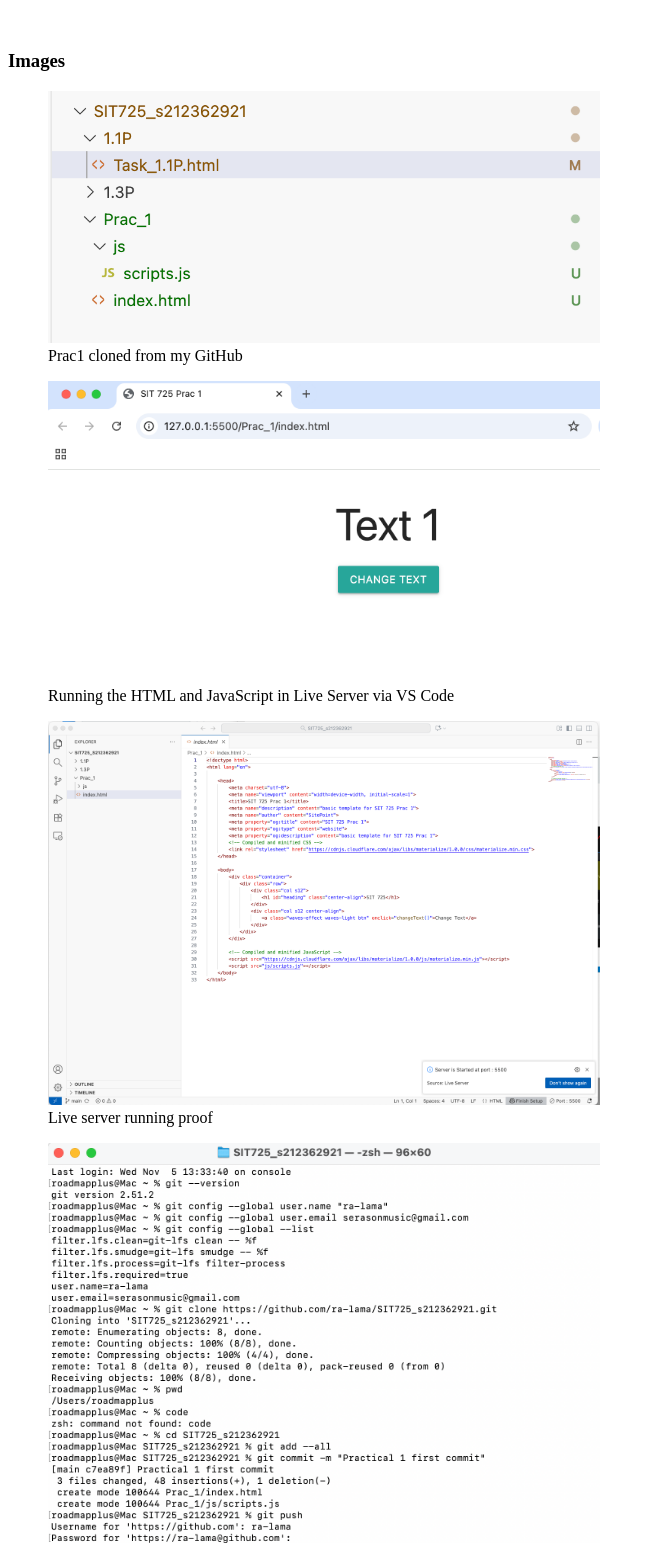
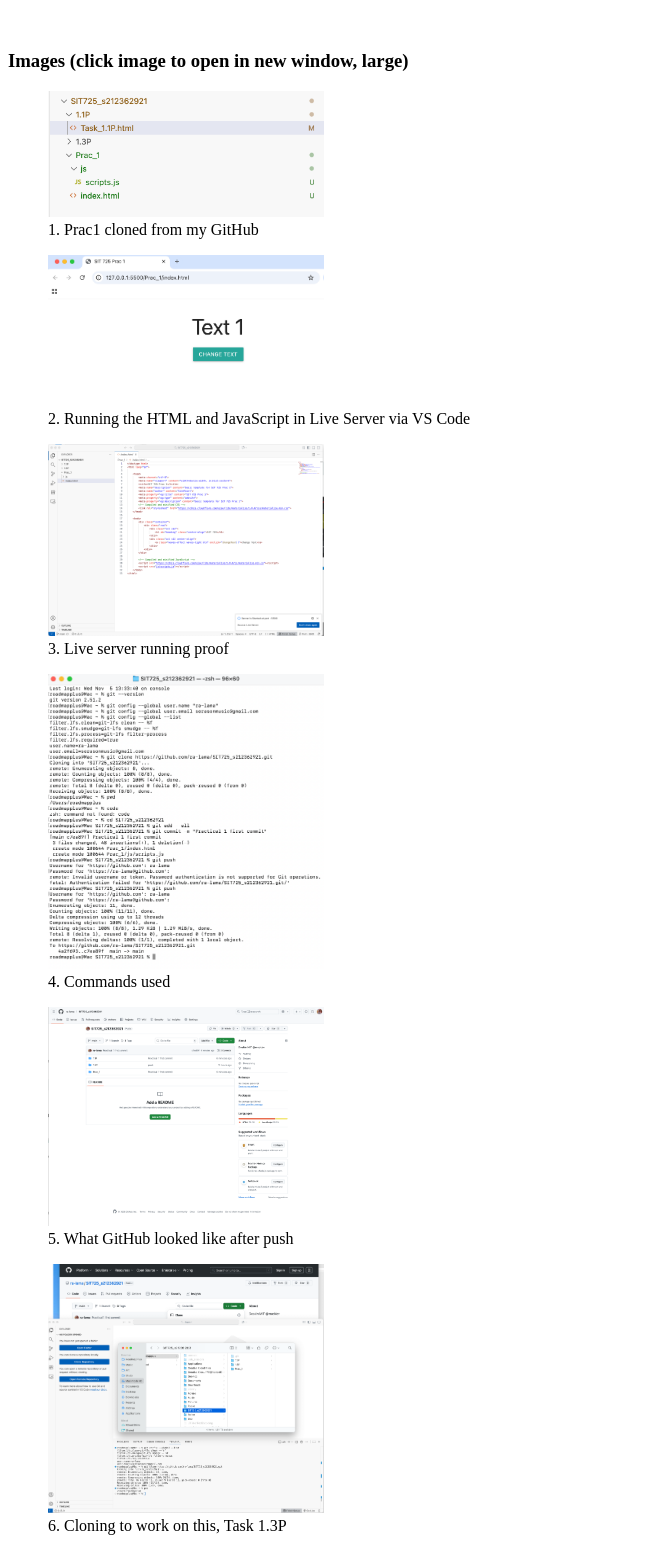
Before and after one commit to ra-lama/SIT725_s212362921, a plain HTML site: page 1.3P/Task1.3P-s212362921.html in a window 1280 px wide. Shown: the part 257-1800 px from the top of the page, without its empty margins (0-653 px from the left). Drawn offline with Linux system fonts and the light colour scheme.

Commit message:
Finishing HTML page for this task, Task 1.3P

```diff
--- a/1.3P/Task1.3P-s212362921.html
+++ b/1.3P/Task1.3P-s212362921.html
@@ -24,41 +24,41 @@
         </div>
         <div style="width:25%;">&nbsp;</div>
         <div style="width:50%;">
-            <h3>Images</h3>
+            <h3>Images (click image to open in new window, large)</h3>
             <p>
                 <figure>
-                    <img src="1-Prac1-Cloned.png" style="max-width: 100%;" />
-                    <figcaption>Prac1 cloned from my GitHub</figcaption>
+                    <a href="1-Prac1-Cloned.png" target="_blank"><img src="1-Prac1-Cloned.png" style="max-width:50%;" /></a>
+                    <figcaption>1. Prac1 cloned from my GitHub</figcaption>
                 </figure>
             </p>
             <p>
                 <figure>
-                    <img src="2-Prac1-LiveServerExtension.png" style="max-width: 100%;" />
-                    <figcaption>Running the HTML and JavaScript in Live Server via VS Code</figcaption>
+                    <a href="2-Prac1-LiveServerExtension.png" target="_blank"><img src="2-Prac1-LiveServerExtension.png" style="max-width: 50%;" /></a>
+                    <figcaption>2. Running the HTML and JavaScript in Live Server via VS Code</figcaption>
                 </figure>
             </p>
             <p>
                 <figure>
-                    <img src="5-Prac1-LiveServerRunning.png" style="max-width: 100%;" />
-                    <figcaption>Live server running proof</figcaption>
+                    <a href="5-Prac1-LiveServerRunning.png" target="_blank"><img src="5-Prac1-LiveServerRunning.png" style="max-width: 50%;" /></a>
+                    <figcaption>3. Live server running proof</figcaption>
                 </figure>
             </p>
             <p>
                 <figure>
-                    <img src="3-Prac1-VSCodeTerminalmacOS.png" style="max-width: 100%;" />
-                    <figcaption>Commands used</figcaption>
+                    <a href="3-Prac1-VSCodeTerminalmacOS.png" target="_blank"><img src="3-Prac1-VSCodeTerminalmacOS.png" style="max-width: 50%;" /></a>
+                    <figcaption>4. Commands used</figcaption>
                 </figure>
             </p>
             <p>
                 <figure>
-                    <img src="4-Prac1-AfterCommitAndPush.png" style="max-width: 100%;" />
-                    <figcaption>What GitHub looked like after push</figcaption>
+                    <a href="4-Prac1-AfterCommitAndPush.png" target="_blank"><img src="4-Prac1-AfterCommitAndPush.png" style="max-width: 50%;" /></a>
+                    <figcaption>5. What GitHub looked like after push</figcaption>
                 </figure>
             </p>
             <p>
                 <figure>
-                    <img src="10-Task1_3P-ClonedToLocal.png" style="max-width: 100%;" />
-                    <figcaption>Cloning to work on this, Task 1.3P</figcaption>
+                    <a href="10-Task1_3P-ClonedToLocal.png" target="_blank"><img src="10-Task1_3P-ClonedToLocal.png" style="max-width: 50%;" /></a>
+                    <figcaption>6. Cloning to work on this, Task 1.3P</figcaption>
                 </figure>
             </p>
         </div>
```
